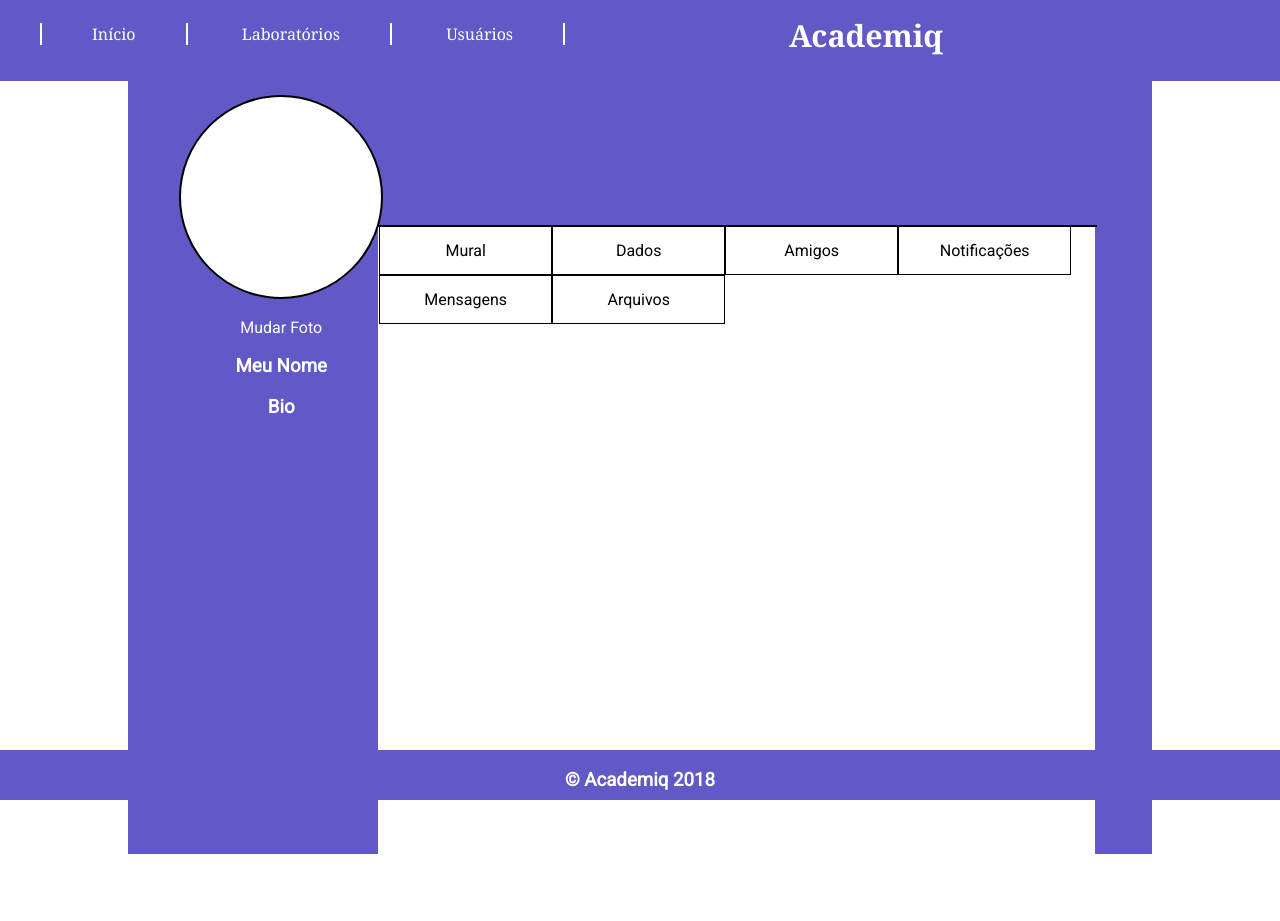
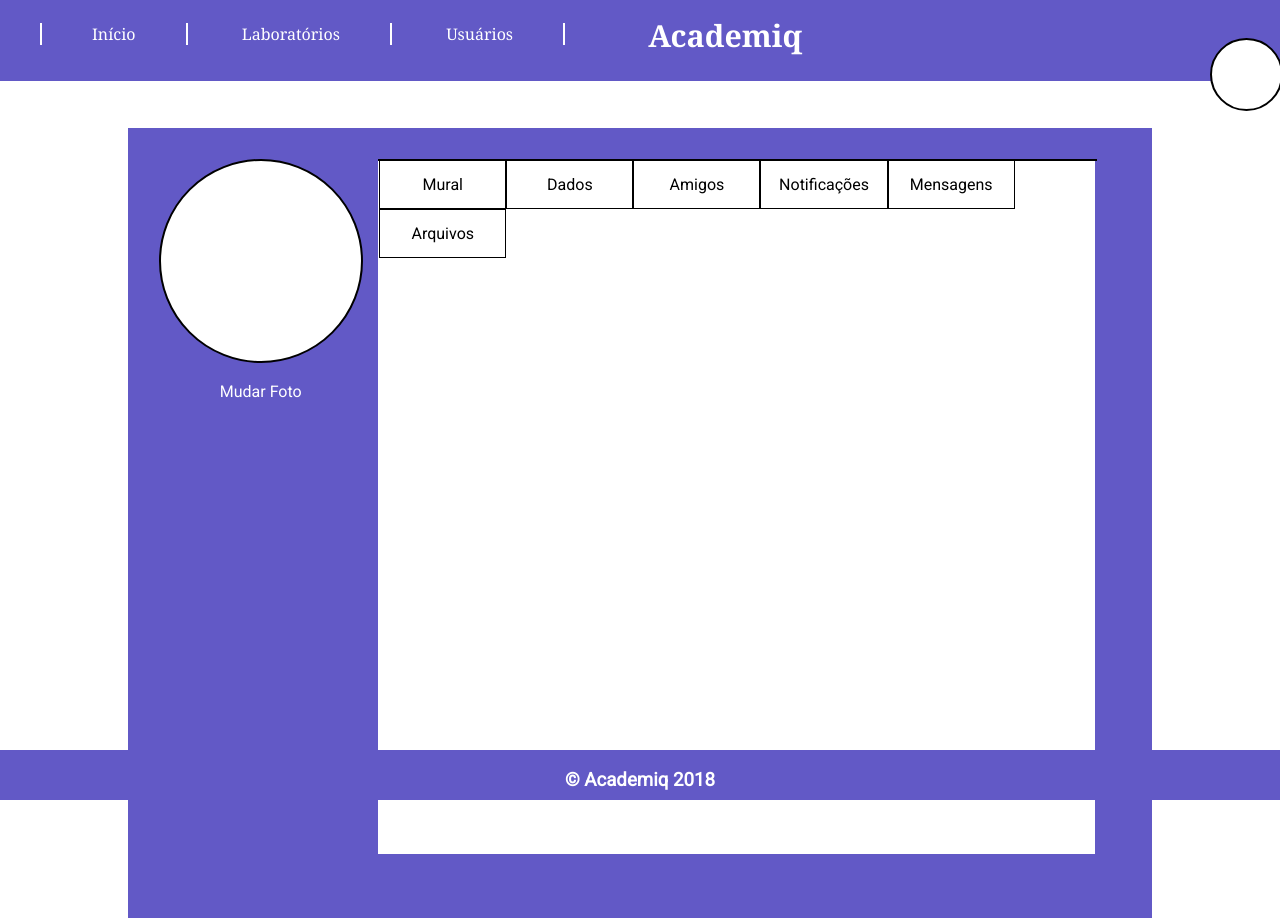
Before and after one commit to RitaSoaresPCS/PCS2018.1, a PHP site: page /perfil.html in a window 1280 px wide. Run offline with PHP 8.4, Linux system fonts and the light colour scheme; data comes from the database, SQL or seed files in the repository; data that the repository does not hold is empty; some libraries are stand-ins or nearby versions.

Commit message:
Correções na Perfil.html

```diff
--- a/Assets/CSS/menuNavegacao.css
+++ b/Assets/CSS/menuNavegacao.css
@@ -104,11 +104,11 @@ body {
 
 #dropdown {
 	position: fixed;
-	display: inline-flex;
-	text-align: center;
-	margin-left: 264px;
+  display: inline-flex;
+  text-align: center;
+  margin-left: 123px;
   margin-top: 38px;
-	color:darkgray;
+  color: darkgray;
 }
 
 nav {
@@ -118,45 +118,3 @@ nav {
 		overflow: hidden;
 		background-color: #6259C6;
 }
-
-#nav-perfil {
-	border: 1px;
-	border-style: solid;
-	border-color: black;
-}
-
-#nav-perfil li {
-		float: left;
-		display: inline;
-		border: 1px;
-		border-style: solid;
-		border-color: black;
-}
-
-#nav-perfil li a {
-		display: block;
-		color: black;
-		text-align: center;
-		padding: 14px 16px;
-		text-decoration: none;
-		width:139px;
-}
-
-#nav-perfil li a:hover:not(.active) {
-		background-color: gray;
-		color:white;
-}
-
-.active {
-		background-color: #736AD7;
-}
-
-#titulo{
-	font-size: 190%;
-	margin-top:0;
-	padding-top:15px;
-	position: static;
-	margin-left: 17.5%;
-	float:left;
-	display:inline;
-}
--- a/Assets/CSS/perfil.css
+++ b/Assets/CSS/perfil.css
@@ -1,5 +1,5 @@
 .container {
-  margin-top: 5%;
+  margin-top: 10%;
   margin-left: 10%;
   margin-right: 10%;
   height: 790px;
@@ -30,3 +30,45 @@ header {
   background-color:#6259c6;
   width:100%;
 }
+
+#nav-perfil {
+	border: 1px;
+	border-style: solid;
+	border-color: black;
+}
+
+#nav-perfil li {
+		float: left;
+		display: inline;
+		border: 1px;
+		border-style: solid;
+		border-color: black;
+}
+
+#nav-perfil li a {
+		display: block;
+		color: black;
+		text-align: center;
+		padding: 14px 16px;
+		text-decoration: none;
+		width: 93.1px;
+}
+
+#nav-perfil li a:hover:not(.active) {
+		background-color: gray;
+		color:white;
+}
+
+.active {
+		background-color: #736AD7;
+}
+
+#titulo{
+	font-size: 190%;
+	margin-top:0;
+	padding-top:15px;
+	position: static;
+	margin-left: 6.5%;
+	float:left;
+	display:inline;
+}
--- a/perfil.html
+++ b/perfil.html
@@ -44,12 +44,12 @@
       <div class="container" style="color: white; background-color:#6259C6;">
 
         <!-- float left com foto e nome -->
-  			<div style="float: left; height:100px; margin-left:5%; margin-top:3%; text-align: center;">
-          <div id="user-picture" style="height: 200px; width: 200px; border-radius:100%; border-style:solid; border-width:2px; background-color:white; display:block;"></div>
+  			<div style="float: left; height:100px; margin-left:3%; margin-top:3%; text-align: center;">
+          <div id="user-picture" style="height: 200px; width: 200px; border-radius:100%; border-style:solid; border-width:2px; background-color:white; display:block;z-index:15"></div>
           <br><a align="center">Mudar Foto</a>
     		  <br>
-    		  <div id="user-name" align="center" style="display:block;"><h3>Meu Nome</h3></div>
-          <div id="user-lab" align="center" style="display:block;"><h3>Bio</h3></div><br>
+    		  <div id="user-name" align="center" style="display:block;font-size: 21px;"></div>
+          <div id="user-lab" align="center" style="display:block;"></div><br>
   			</div>
 
         <!-- float right painel -->
```
